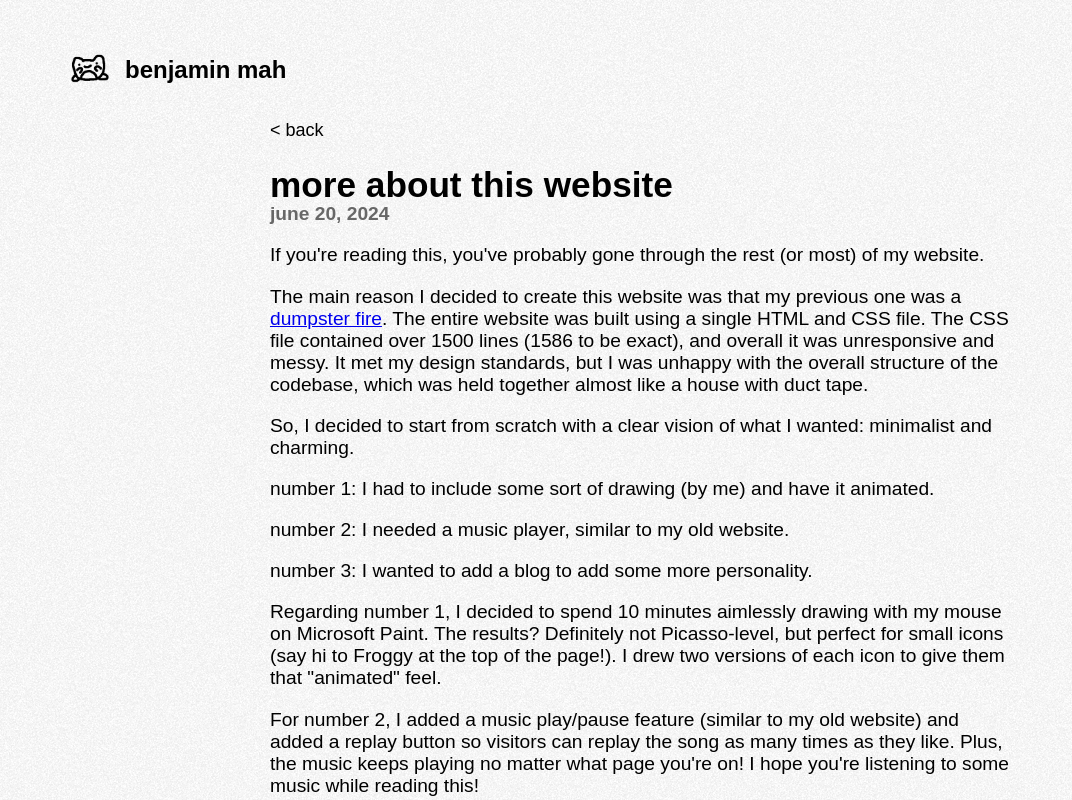
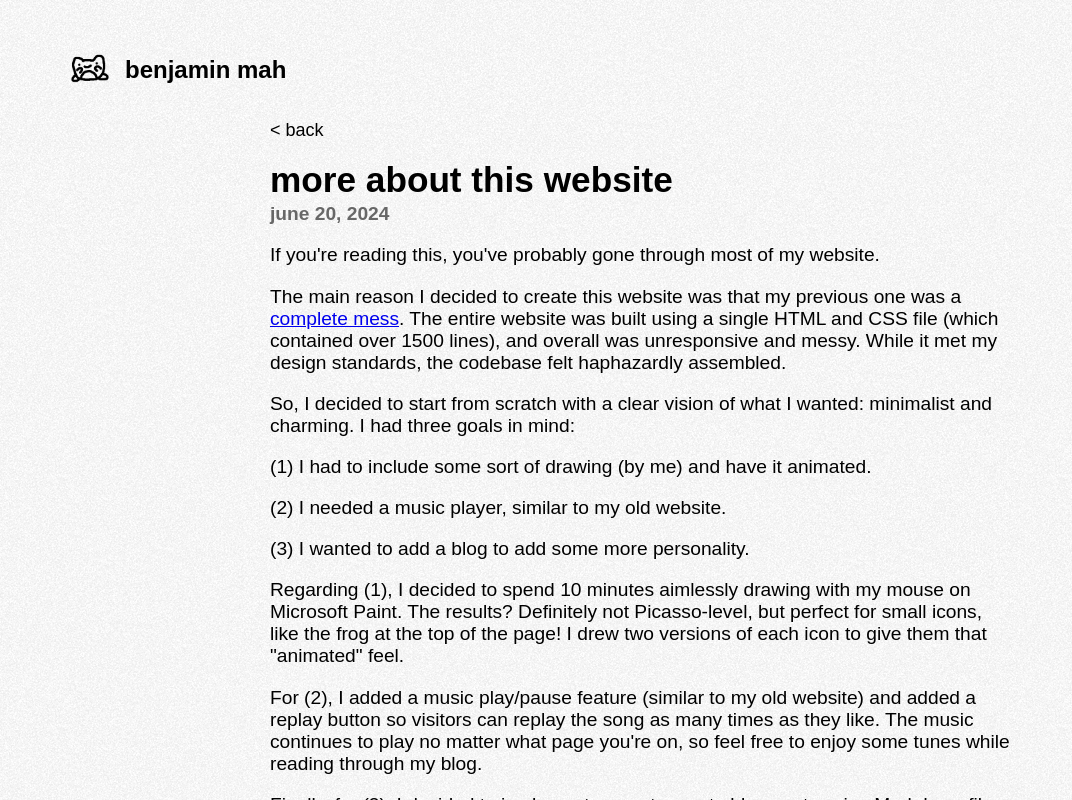
Before and after one commit to benjaminmah/personal-portfolio, a React (Create React App) app: page /blog/more-about-this-website in a window 1280 px wide. Shown: the whole page, without its empty margins (0-1072 px from the left). Built offline with nearby package versions, Linux system fonts and the light colour scheme; a web font is replaced by a local one.

Commit message:
Stylistic blog changes

```diff
--- a/public/blog/more-about-this-website.md
+++ b/public/blog/more-about-this-website.md
@@ -1,34 +1,31 @@
 # more about this website
 ### june 20, 2024
-If you're reading this, you've probably gone through the rest (or most) of my website.
+If you're reading this, you've probably gone through most of my website.
 
-The main reason I decided to create this website was that my previous one was a [dumpster fire](https://github.com/benjaminmah/personal-website). The entire website was built
-using a single HTML and CSS file. The CSS file contained over 1500 lines (1586 to be exact), and overall it was
-unresponsive and messy. It met my design standards, but I was unhappy with the overall structure of the codebase,
-which was held together almost like a house with duct tape.
+The main reason I decided to create this website was that my previous one was a [complete mess](https://github.com/benjaminmah/personal-website). The entire website was built using a single HTML and CSS file (which contained over 1500 lines), and overall was unresponsive and messy. While it met my design standards, the codebase felt haphazardly assembled.
 
-So, I decided to start from scratch with a clear vision of what I wanted: minimalist and charming.
+So, I decided to start from scratch with a clear vision of what I wanted: minimalist and charming. I had three goals in mind:
 
-number 1: I had to include some sort of drawing (by me) and have it animated.
+(1) I had to include some sort of drawing (by me) and have it animated.
 
-number 2: I needed a music player, similar to my old website.
+(2) I needed a music player, similar to my old website.
 
-number 3: I wanted to add a blog to add some more personality.
+(3) I wanted to add a blog to add some more personality.
 
-Regarding number 1, I decided to spend 10 minutes aimlessly drawing with my mouse on Microsoft Paint. The results?
-Definitely not Picasso-level, but perfect for small icons (say hi to Froggy at the top of the page!). I drew
+Regarding (1), I decided to spend 10 minutes aimlessly drawing with my mouse on Microsoft Paint. The results?
+Definitely not Picasso-level, but perfect for small icons, like the frog at the top of the page! I drew
 two versions of each icon to give them that "animated" feel.
 
-For number 2, I added a music play/pause feature (similar to my old website) and added a replay button so visitors can
-replay the song as many times as they like. Plus, the music keeps playing no matter what page you're on! I hope
-you're listening to some music while reading this!
+For (2), I added a music play/pause feature (similar to my old website) and added a replay button so visitors can
+replay the song as many times as they like. The music continues to play no matter what page you're on, so feel free to enjoy
+some tunes while reading through my blog.
 
-Finally, for number 3, I decided to implement a way to create blog posts using Markdown files, so I wouldn't have to
+Finally, for (3), I decided to implement a way to create blog posts using Markdown files, so I wouldn't have to
 stylize each post in HTML and CSS. This saves me so much time :o
 
-I also wanted separate pages instead of a single-page site to organize the content better. Another cool thing is that
-I decided to host it using GitHub Pages with my custom domain name. This way, every time I push a change to my repo,
-it redeploys the site with my updates. Awesome, right??
+I also wanted separate pages instead of a single-page site to organize the content better. Another exciting aspect is
+ hosting it on GitHub Pages with my custom domain. This setup redeploys the site with every change pushed to the repository.
+ Awesome, right??
 
-Anyway, I really hope you enjoy exploring my website :) If you have any comments, suggestions, or find any evil bugs, send me
+Anyway, I really hope you enjoy exploring my website :) If you have any comments, suggestions, or find any bugs, send me
 an email (or don't, up to you).
--- a/src/components/about.js
+++ b/src/components/about.js
@@ -8,7 +8,7 @@ const About = () => {
                 <div className="about-text">
                     <h1>about me</h1>
                     <p>hello! my name is Benjamin Mah and I'm a machine intelligence engineering student at the University of Toronto. I'm passionate about harnessing the potential of machine learning to create impactful solutions, but when I'm not at my computer ...</p>
-                    <p>... you can find me collecting records, learning how to produce music, playing basketball (+ watching the raptors), or sleeping :)</p>
+                    <p>... you can find me collecting records, learning how to produce music, playing basketball (+ watching the raptors), or sleeping</p>
                 </div>
                 <img src="/icons/me1.png" alt="me" className="about-image" />
             </div>
--- a/src/styles/blog.css
+++ b/src/styles/blog.css
@@ -75,6 +75,7 @@ body {
 .blog-post {
     margin-left: 30px;
     margin-right: 30px;
+    margin-top: -5px;
 }
 
 h1, h2, h3, h4, h5, h6 {
@@ -94,7 +95,7 @@ h3, h4, h5, p {
 }
 
 h3 {
-    margin-top: -25px;
+    margin-top: -20px;
     color: #676767;
 }
 
```
